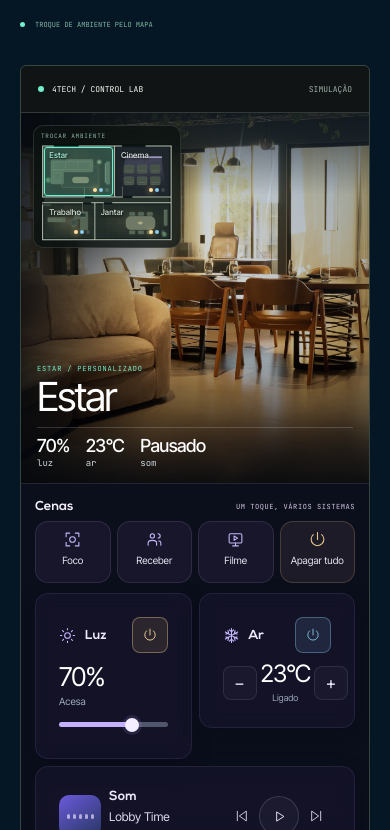
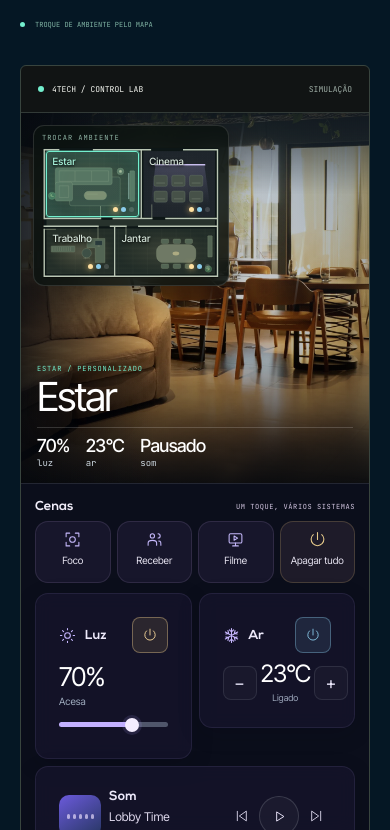
Before and after one commit to diretoria-4tech/site-4tech, a plain HTML site: page index.html in a window 390 px wide. Shown: the part 1170-2000 px from the top of the page. Drawn offline with Linux system fonts and the light colour scheme.

Commit message:
Novo topo, ícone e mapa maior

```diff
--- a/css/lab-stage.css
+++ b/css/lab-stage.css
@@ -109,24 +109,24 @@
 
 /* ---------- Minimapa ---------- */
 .minimap {
-  position: absolute; z-index: 3; top: 22px; left: 22px; width: 236px;
-  padding: 10px 10px 8px; border: 1px solid #ffffff1f; border-radius: 12px;
+  position: absolute; z-index: 3; top: 22px; left: 22px; width: 350px;
+  padding: 14px 14px 12px; border: 1px solid #ffffff1f; border-radius: 12px;
   background: #0b1210d9; backdrop-filter: blur(10px); -webkit-backdrop-filter: blur(10px);
   box-shadow: 0 10px 30px #0006;
 }
-.minimap-label { font: 400 7px/1 var(--mono); letter-spacing: .12em; color: #8fb3a4; margin-bottom: 8px; }
+.minimap-label { font: 400 9px/1 var(--mono); letter-spacing: .14em; color: #8fb3a4; margin-bottom: 11px; }
 .minimap-plan { position: relative; aspect-ratio: 642 / 474; }
 .minimap .architecture-drawing { width: 100%; height: 100%; display: block; }
 .minimap .hall-label, .minimap .dimension-copy, .minimap .outer-dimension, .minimap .site-outline, .minimap .door-swing, .minimap .window-line { display: none; }
 .minimap .architectural-wall { stroke-width: 5; }
 .minimap .room-glow { transition: opacity .6s ease; }
 .minimap .plan-room-select { border-radius: 3px; border: 1px solid transparent; }
-.minimap .plan-room-select > span { top: 5px; left: 6px; font: 500 10px/1 var(--sans); color: #d6e5da; text-shadow: 0 1px 3px #000; transform: none; }
+.minimap .plan-room-select > span { top: 8px; left: 9px; font: 500 14px/1 var(--sans); color: #d6e5da; text-shadow: 0 1px 3px #000; transform: none; }
 .minimap .plan-room-select[aria-pressed="true"] { border-color: #73efce; background: #73efce1f; box-shadow: 0 0 0 1px #73efce55, inset 0 0 22px #73efce22; }
 .minimap .plan-room-select[aria-pressed="true"] > span { color: #a8f5dc; }
 .minimap .plan-room-select:hover { background: #d3ffe914; border-color: #73efce66; }
-.room-dots { position: absolute; right: 5px; bottom: 5px; display: flex; gap: 3px; }
-.room-dots b { width: 5px; height: 5px; border-radius: 50%; background: #ffffff26; transition: background .3s, box-shadow .3s; }
+.room-dots { position: absolute; right: 7px; bottom: 7px; display: flex; gap: 4px; }
+.room-dots b { width: 7px; height: 7px; border-radius: 50%; background: #ffffff26; transition: background .3s, box-shadow .3s; }
 .plan-room-select.has-light .dot-light { background: #ffe0a0; box-shadow: 0 0 6px #ffd27a; }
 .plan-room-select.has-climate .dot-climate { background: #8bcdec; }
 .plan-room-select.has-audio .dot-audio { background: #83f0ce; animation: audio-indicator 1.4s ease-in-out infinite; }
@@ -199,7 +199,7 @@
 /* ---------- Telas médias ---------- */
 @media (max-width: 1100px) {
   .lab-stage { --panel-w: 350px; }
-  .minimap { width: 196px; }
+  .minimap { width: 280px; }
   .stage-hud .telemetry { gap: 18px; }
   .stage-hud .telemetry b { font-size: 22px; }
   .home-control .thermostat { gap: 4px; }
@@ -214,11 +214,11 @@
     position: sticky; top: 76px; z-index: 6; height: min(44svh, 380px); min-height: 270px;
     border-bottom: 1px solid #ffffff1a;
   }
-  .minimap { top: 12px; left: 12px; width: 148px; padding: 7px 7px 6px; border-radius: 10px; }
-  .minimap-label { font-size: 6px; margin-bottom: 5px; }
-  .minimap .plan-room-select > span { font-size: 8px; top: 3px; left: 4px; }
-  .room-dots { right: 3px; bottom: 3px; gap: 2px; }
-  .room-dots b { width: 4px; height: 4px; }
+  .minimap { top: 12px; left: 12px; width: 196px; padding: 8px 8px 7px; border-radius: 11px; }
+  .minimap-label { font-size: 7px; margin-bottom: 6px; }
+  .minimap .plan-room-select > span { font-size: 10px; top: 4px; left: 5px; }
+  .room-dots { right: 4px; bottom: 4px; gap: 3px; }
+  .room-dots b { width: 5px; height: 5px; }
   .stage-hud { left: 16px; right: 16px; bottom: 14px; }
   .stage-kicker { font-size: 7px; margin-bottom: 3px; }
   .stage-room { font-size: 40px; }
@@ -246,7 +246,7 @@
   .home-control .session-play { width: 40px; height: 40px; }
 }
 @media (max-width: 360px) {
-  .minimap { width: 128px; }
+  .minimap { width: 168px; }
   .stage-room { font-size: 34px; }
   .home-control .preset-buttons button { font-size: 9px; }
   .home-control .thermostat output { font-size: 21px; }
```
Also changed, not shown: index.html (+5 -5 lines), img/apple-touch-icon.png (added), img/favicon-32.png (added), img/favicon.png, img/favicon.svg (added).
